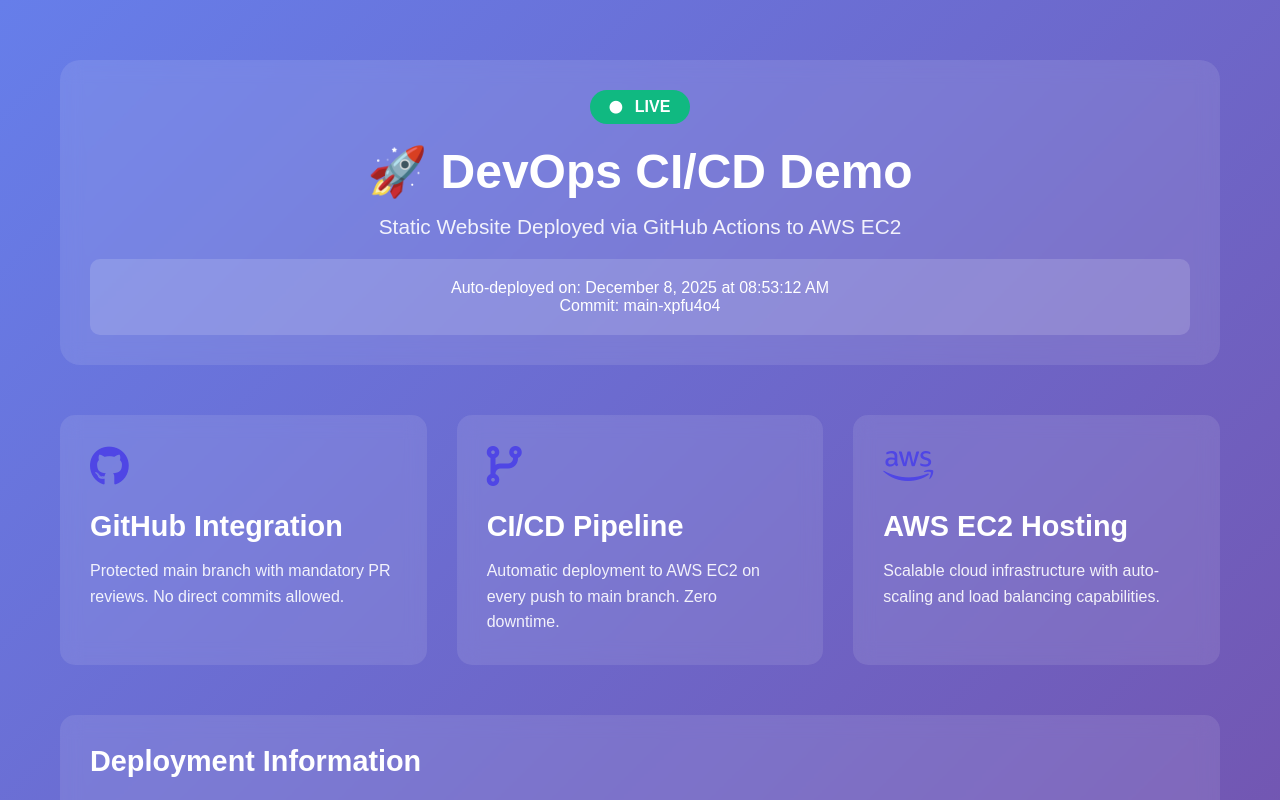
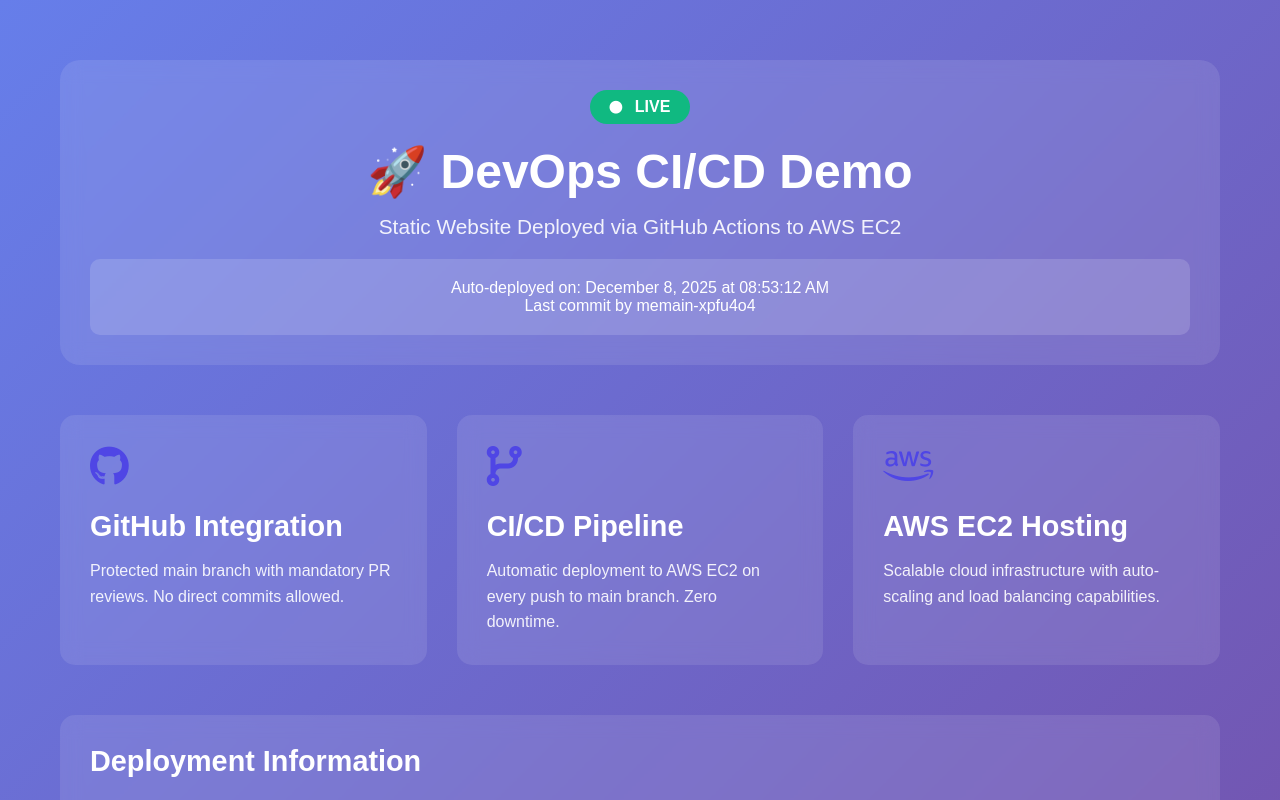
Before and after one commit to VishwaMTGowda/Web-Server-app, a plain HTML site: page index.html in a window 1280 px wide. Shown: the top 800 px of the page. Drawn offline with Linux system fonts and the light colour scheme.

Commit message:
third push

```diff
--- a/index.html
+++ b/index.html
@@ -164,7 +164,7 @@
             <p class="subtitle">Static Website Deployed via  GitHub Actions to AWS EC2</p>
             <div class="deployment-info">
                 <p>Auto-deployed on: <span id="deploymentTime"></span></p>
-                <p>Commit: <span id="commitHash"></span></p>
+                <p>Last commit by me<span id="commitHash"></span></p>
             </div>
         </header>
 
```
